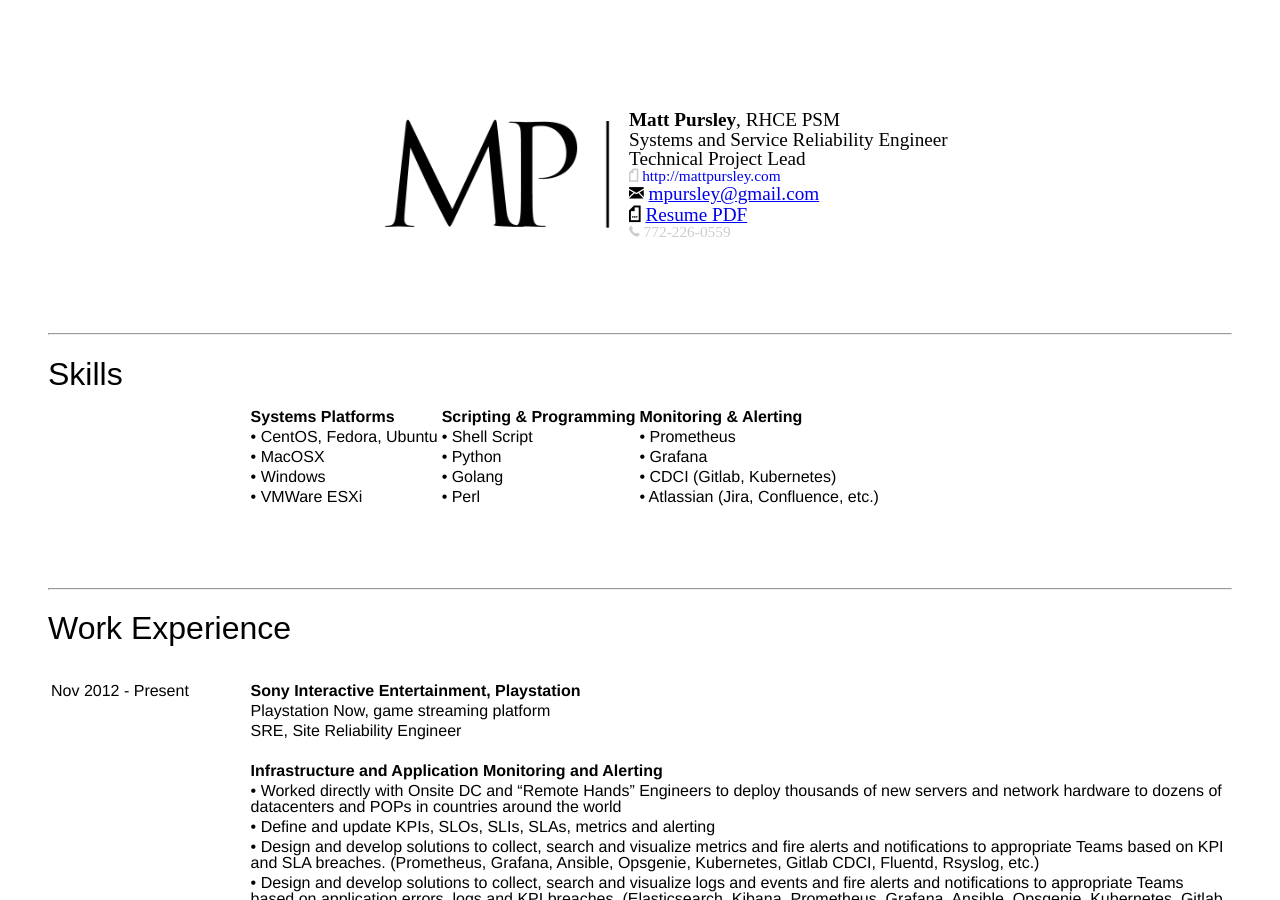
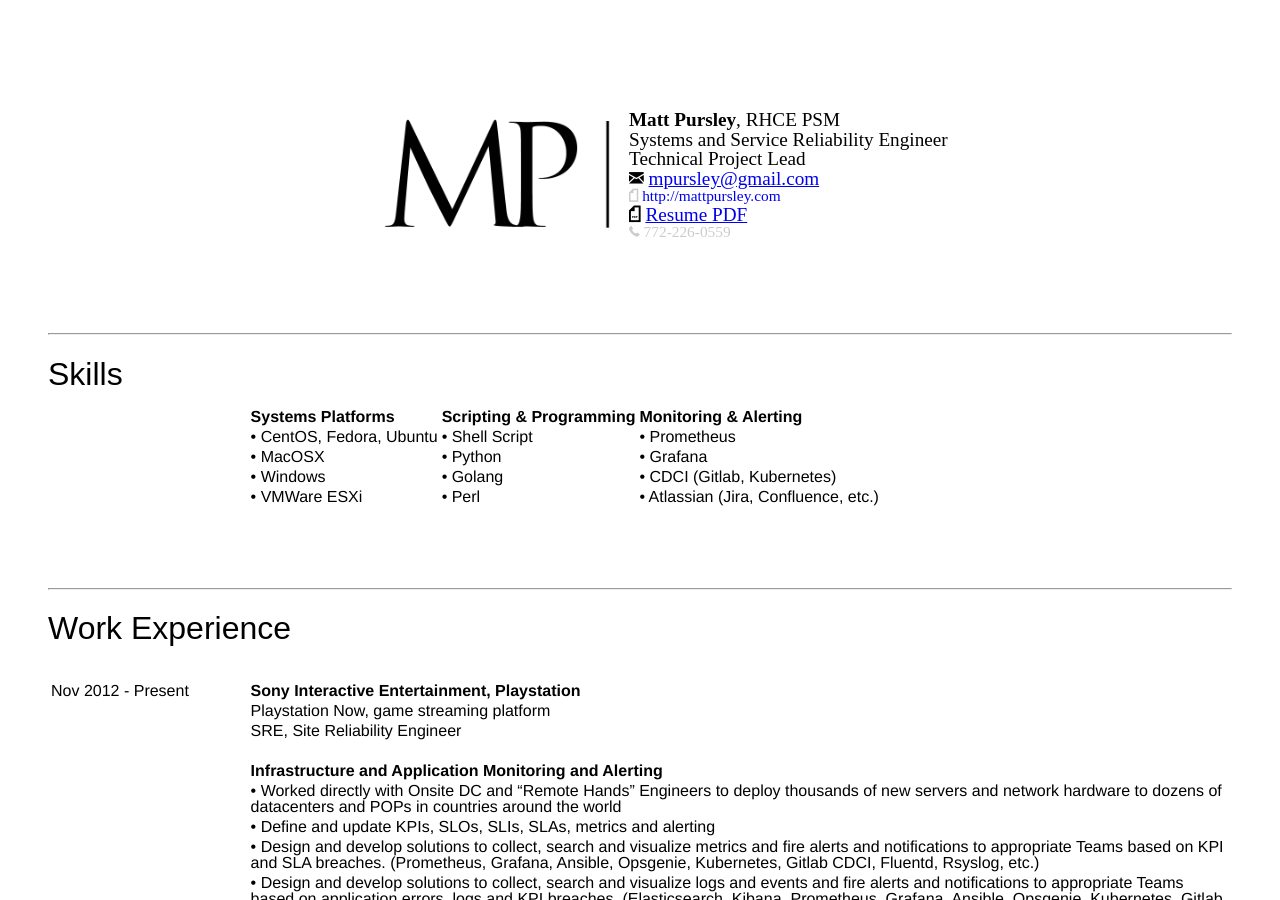
Before and after one commit to mpursley/mpursley.github.io, a Jekyll site: the page built from resume.md, in a window 1280 px wide and 900 px high. Built offline with Jekyll 4.4.1, drawn with Linux system fonts in a browser that asks for light colours.

Commit message:
Update resume.md

```diff
--- a/resume.md
+++ b/resume.md
@@ -13,13 +13,13 @@
       <b>Matt Pursley</b>, RHCE PSM<br>
       Systems and Service Reliability Engineer<br>
       Technical Project Lead<br>
+      <div id="emailaddress">
+        <i class="fi-mail"></i>
+        <a href="mailto:mpursley@gmail.com">mpursley@gmail.com</a><br>
+      </div>
       <div id="webaddress">
         <i class="fi-page"></i>
         <a href="http://mattpursley.com">http://mattpursley.com</a><br>
-      </div>
-      <div id="emailaddress">
-        <i class="fi-mail"></i>
-        <a href="mailto:mpursley@gmail.com">mpursley@gmail.com</a><br>
       </div>
       <div id="pdf">
         <i class="fi-page-pdf"></i>
```
